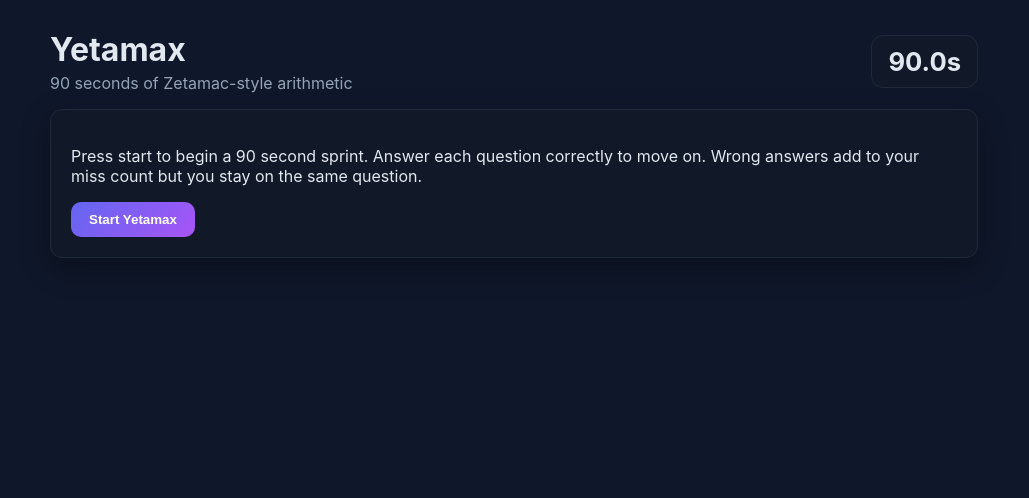
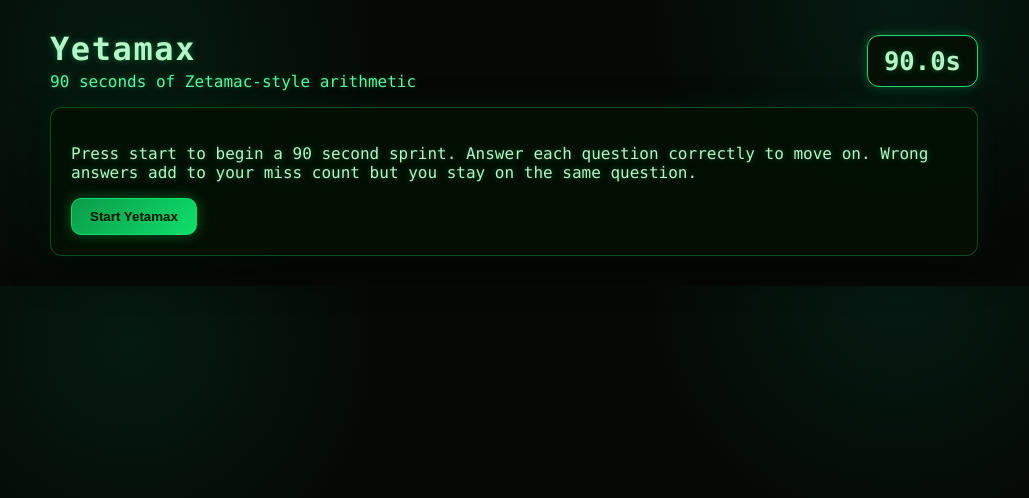
Before and after one commit to fingers53/CortiXGames, a FastAPI app: template math-games/yetamax/templates/math_game_yetamax.html in a window 1280 px wide. Shown: the top 498 px of the page, without its empty margins (126-1155 px from the left). Run offline with FastAPI, Linux system fonts and the light colour scheme; the template is opened without the code that fills it, so the values that code supplies are empty; some libraries are stand-ins or nearby versions.

Commit message:
Add matrix styling and home exit for Yetamax

```diff
--- a/math-games/yetamax/static/css/yetamax.css
+++ b/math-games/yetamax/static/css/yetamax.css
@@ -1,7 +1,10 @@
 body {
-    background: #0f172a;
-    color: #e2e8f0;
-    font-family: 'Inter', system-ui, -apple-system, BlinkMacSystemFont, 'Segoe UI', sans-serif;
+    background: radial-gradient(circle at 20% 20%, rgba(0, 255, 140, 0.08), transparent 25%),
+        radial-gradient(circle at 80% 0%, rgba(0, 255, 180, 0.08), transparent 25%),
+        #050805;
+    color: #b6f3c7;
+    font-family: 'IBM Plex Mono', 'SFMono-Regular', Consolas, 'Liberation Mono', Menlo, monospace;
+    text-shadow: 0 0 6px rgba(0, 255, 120, 0.35);
 }
 
 .yetamax-container {
@@ -20,28 +23,30 @@ body {
 
 .yetamax-header h1 {
     margin: 0;
+    letter-spacing: 0.05em;
 }
 
 .subtitle {
-    color: #94a3b8;
+    color: #5ef2a3;
     margin: 4px 0 0 0;
 }
 
 .timer {
     font-size: 1.6rem;
     font-weight: 700;
-    background: #111827;
-    border: 1px solid #1f2937;
+    background: #031003;
+    border: 1px solid #0ddf6b;
     padding: 10px 16px;
     border-radius: 12px;
+    box-shadow: 0 0 12px rgba(13, 223, 107, 0.3);
 }
 
 .panel {
-    background: #111827;
-    border: 1px solid #1f2937;
+    background: rgba(3, 16, 3, 0.9);
+    border: 1px solid rgba(13, 223, 107, 0.3);
     padding: 20px;
     border-radius: 12px;
-    box-shadow: 0 10px 30px rgba(0,0,0,0.3);
+    box-shadow: 0 14px 36px rgba(0, 0, 0, 0.6), 0 0 24px rgba(0, 255, 120, 0.08);
     margin-bottom: 16px;
 }
 
@@ -86,21 +93,24 @@ body {
 }
 
 .primary {
-    background: linear-gradient(135deg, #6366f1, #a855f7);
-    color: white;
-    border: none;
+    background: linear-gradient(135deg, #0b9b48, #0ddf6b);
+    color: #021302;
+    border: 1px solid #0ddf6b;
     border-radius: 10px;
     padding: 10px 18px;
     font-weight: 700;
     cursor: pointer;
-    transition: transform 0.05s ease, opacity 0.2s ease;
+    transition: transform 0.05s ease, opacity 0.2s ease, box-shadow 0.2s ease;
+    box-shadow: 0 0 14px rgba(13, 223, 107, 0.35);
 }
+
+.primary:hover { box-shadow: 0 0 18px rgba(13, 223, 107, 0.5); }
 
 .primary:active { transform: translateY(1px); }
 
 .feedback {
     min-height: 20px;
-    color: #cbd5e1;
+    color: #7cffc4;
 }
 
 .panel.breakdown table, .leaderboard-table {
--- a/math-games/yetamax/templates/math_game_yetamax.html
+++ b/math-games/yetamax/templates/math_game_yetamax.html
@@ -99,6 +99,7 @@
             </div>
             <div class="actions">
                 <button id="restart-button" class="primary">Play again</button>
+                <a class="link" href="/">Home</a>
                 <a class="link" href="/math-game/yetamax/leaderboard">Leaderboard</a>
                 <a class="link" href="/math-game/yetamax/stats">Stats</a>
             </div>
```
Also changed, not shown: other parts of math-games/yetamax/static/css/yetamax.css (+24 -16 lines).
